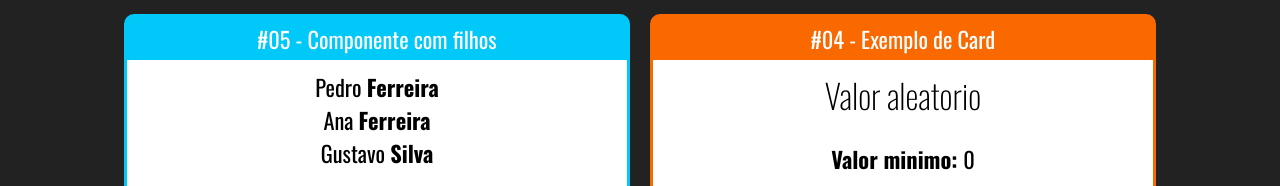
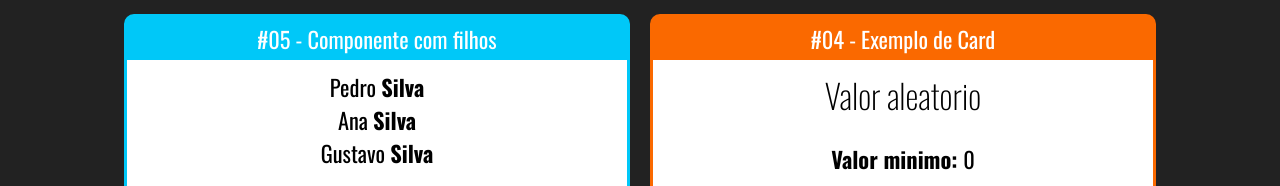
Before and after one commit to willbueno/fundamentos-react, a React (Create React App) app: page / in a window 1280 px wide. Shown: the part 122-308 px from the top of the page. Built offline with nearby package versions, Linux system fonts and the light colour scheme.

Commit message:
children components receiving as parameters

```diff
--- a/src/App.jsx
+++ b/src/App.jsx
@@ -3,6 +3,7 @@ import React from 'react'
 
 import Card from './components/layout/Card'
 
+import FamiliaMembro from "./components/basicos/FamiliaMembro"
 import Familia from './components/basicos/Familia'
 import Aleatorio from './components/basicos/Aleatorio'
 import Fragmento from './components/basicos/Fragmento'
@@ -16,7 +17,11 @@ export default () => {
 
             <div className='Cards'>
                 <Card titulo="#05 - Componente com filhos" color="#00C8F8">
-                    <Familia sobrenome='Ferreira'/>
+                    <Familia sobrenome='Silva'>
+                        <FamiliaMembro nome='Pedro' />
+                        <FamiliaMembro nome='Ana' />
+                        <FamiliaMembro nome='Gustavo' />
+                    </Familia>
                 </Card>
 
                 <Card titulo="#04 - Exemplo de Card" color="#FA6900">
--- a/src/components/basicos/Familia.jsx
+++ b/src/components/basicos/Familia.jsx
@@ -1,12 +1,11 @@
-import React from "react"
-import FamiliaMembro from "./FamiliaMembro"
+import React, { cloneElement } from "react"
 
 export default props => {
     return (
         <div>
-            <FamiliaMembro nome='Pedro' sobrenome={props.sobrenome} />
-            <FamiliaMembro nome='Ana' {...props} />
-            <FamiliaMembro nome='Gustavo' sobrenome='Silva' />
+            {props.children.map((child, i) => {
+                return cloneElement(child, { ...props, key: i })
+            })}
         </div>
     )
 }
```
